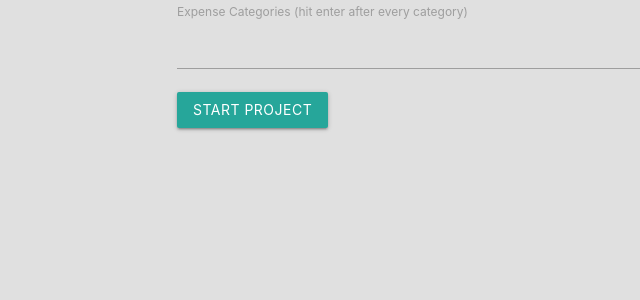
After one commit to sergiy-chumachenko/django_budjet_app, a Django app: template budget/templates/budget/add-project.html in a window 1280 px wide. The commit adds this page. Shown: the top 300 px of the page, without its empty margins (15-655 px from the left). Run offline with Django 3.2, Linux system fonts and the light colour scheme; the template is opened without the code that fills it, so the values that code supplies are empty.

Commit message:
[UPDATE] Add Projects

```diff
--- a/budget/static/css/styles.css
+++ b/budget/static/css/styles.css
@@ -20,6 +20,13 @@ html {
 .noproject-wrapper h3{
     padding: 10px;
     margin-bottom: 50px;
+}
+/* Project add view */
+form ul li.category {
+    display: inline-block;
+    background-color: white;
+    padding: 5px 10px;
+    margin-right: 5px;
 }
 
 /* Project Detail Statistics */
--- /dev/null
+++ b/budget/static/js/script.js
@@ -0,0 +1,21 @@
+(function () {
+    document.querySelector('#categoryInput').addEventListener('keydown', function (e) {
+        if (e.keyCode != 13){
+            return;
+        }
+
+        var categoryName = this.value;
+        this.value = '';
+        addNewCategory(categoryName);
+        updateCategoriesString()
+    });
+    function addNewCategory(name) {
+        document.querySelector('#categoriesContainer').insertAdjacentHTML('beforeend',
+            `
+            <li class="category">
+                <span class="name">Development</span>
+                <span class="btnRemove bold" onclick="removeCategory(this)">X</span>
+            </li>`
+        )
+    }
+})();
--- /dev/null
+++ b/budget/templates/budget/add-project.html
@@ -0,0 +1,19 @@
+{% extends 'budget/base.html' %}
+{% load static %}
+{% block content %}
+    <div class="container">
+        <form action="" method="POST">
+            {% csrf_token %}
+            {{ form }}
+            <label for="categoryInput">
+                Expense Categories (hit enter after every category)
+            </label>
+            <input type="text" id="categoryInput" name="categoryInput">
+            <input type="hidden" name="categoriesString">
+            <ul id="categoriesContainer">
+            </ul>
+            <button class="btn" type="submit">Start Project</button>
+        </form>
+    </div>
+    <script src="{% static 'js/script.js' %}"></script>
+{%  endblock %}
--- a/budget/urls.py
+++ b/budget/urls.py
@@ -3,5 +3,6 @@ from . import views
 
 urlpatterns = [
     path('', views.project_list, name='list'),
+    path('add', views.ProjectCreateView.as_view(), name='add'),
     path('<slug:project_slug>', views.project_detail, name='detail')
 ]
--- a/budget/views.py
+++ b/budget/views.py
@@ -1,5 +1,6 @@
 from django.shortcuts import render, get_object_or_404
 from .models import Project
+from django.views.generic import CreateView
 
 def project_list(request):
     return render(request, 'budget/project-list.html')
@@ -9,3 +10,8 @@ def project_detail(request, project_slug):
     project = get_object_or_404(Project, slug=project_slug)
     expense_list = project.expenses.all()
     return render(request, 'budget/project-detail.html', {'project': project, 'expense_list': expense_list})
+
+class ProjectCreateView(CreateView):
+    model = Project
+    template_name = 'budget/add-project.html'
+    fields = ('name', 'budget')
```
